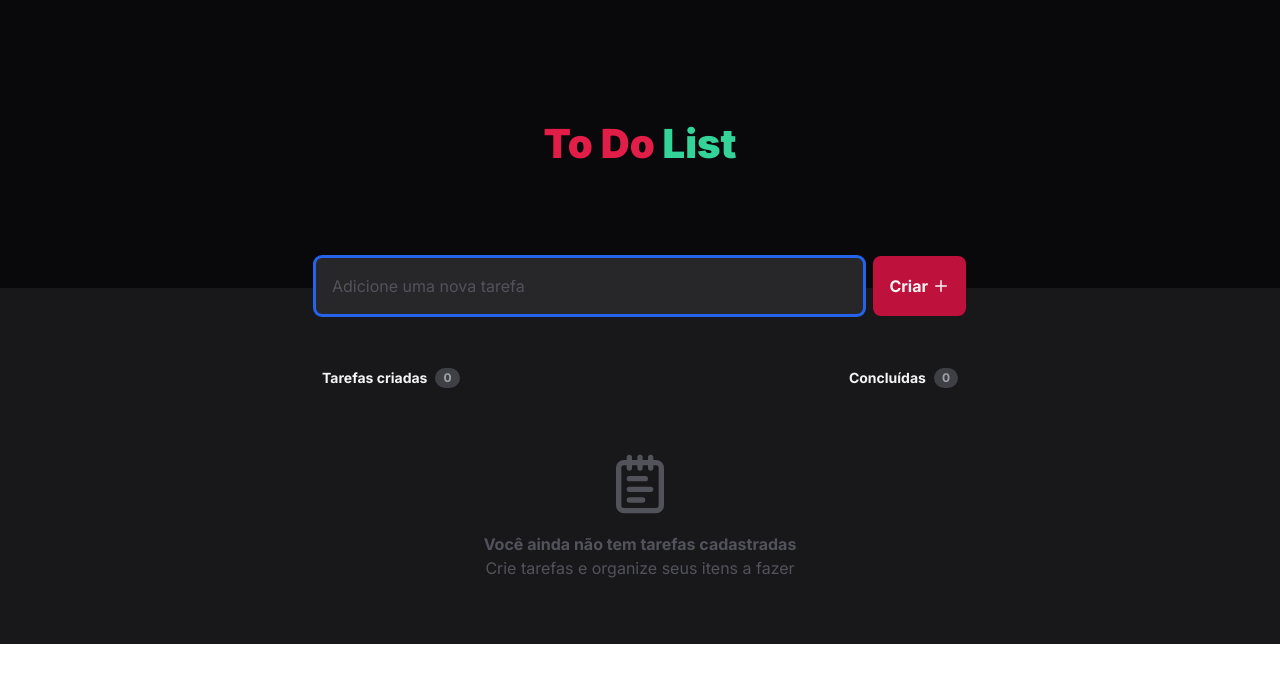
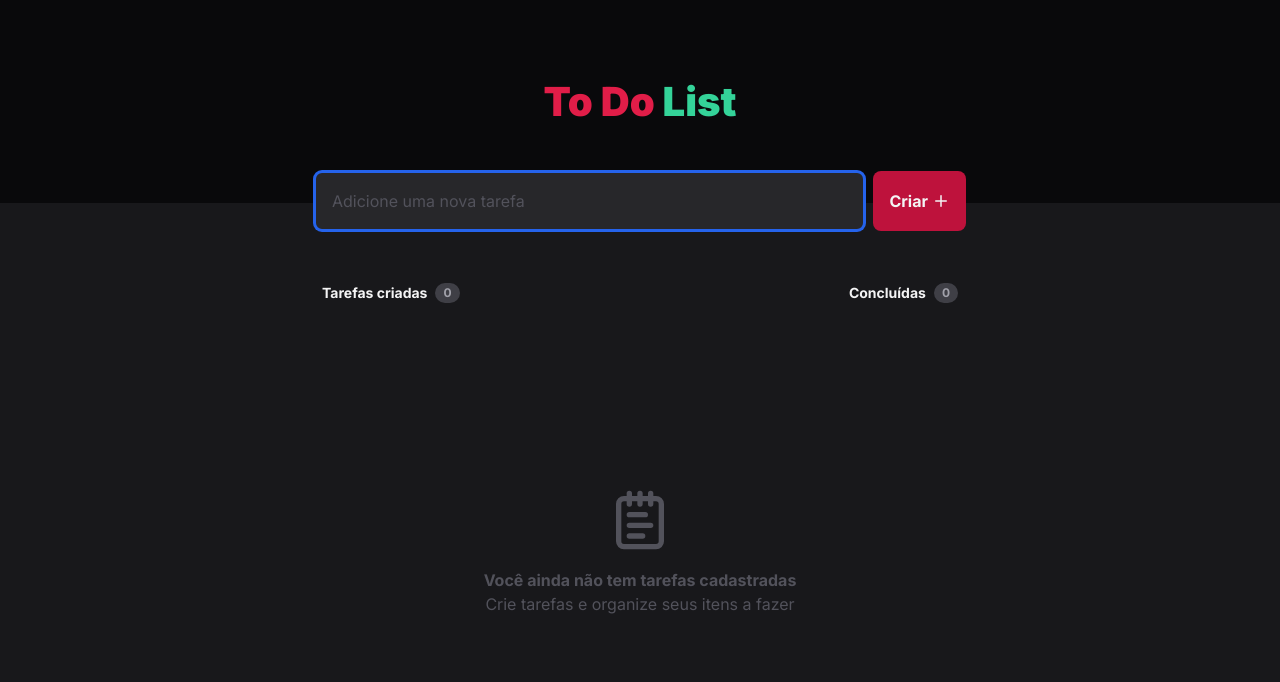
Before and after one commit to diozenio/to-do-list-frontend, a Next.js app: page / in a window 1280 px wide. Shown: the top 682 px of the page. Built offline with nearby package versions, Linux system fonts and the light colour scheme.

Commit message:
fix(tasks): Fix TaskList uncomplete height

```diff
--- a/src/app/page.tsx
+++ b/src/app/page.tsx
@@ -3,7 +3,7 @@ import TasksList from "@/components/tasks/TasksList";
 
 export default function Home() {
   return (
-    <main className="bg-zinc-900 flex flex-1 flex-col">
+    <main className="bg-zinc-900 flex flex-col h-full">
       <header className="w-full h-72 bg-zinc-950 relative flex items-center justify-center">
         <h1 className="font-black text-rose-600 text-[40px]">
           To Do <span className="text-emerald-400">List</span>
--- a/src/components/tasks/TasksList.tsx
+++ b/src/components/tasks/TasksList.tsx
@@ -6,7 +6,7 @@ import { NotepadTextIcon } from "@/assets/icons";
 
 function EmptyTasksList() {
   return (
-    <div className="flex flex-col justify-center items-center text-zinc-600 py-8">
+    <div className="text-zinc-600 flex flex-1 flex-col justify-center items-center">
       <NotepadTextIcon size={64} />
       <h3 className="font-bold mt-4">Você ainda não tem tarefas cadastradas</h3>
       <p> Crie tarefas e organize seus itens a fazer</p>
@@ -20,7 +20,7 @@ interface TasksListProps {
 
 function TasksList({ tasks }: TasksListProps) {
   return (
-    <section className="pt-20 w-[700px] 2xl:w-[860px] px-8 max-w-full mx-auto pb-8">
+    <section className="pt-20 w-[700px] 2xl:w-[860px] px-8 max-w-full mx-auto pb-8 h-full flex flex-col">
       <div className="w-full flex flex-row justify-between items-center mb-8">
         <TasksInfo
           label="Tarefas criadas"
@@ -28,15 +28,16 @@ function TasksList({ tasks }: TasksListProps) {
         />
         <TasksInfo label="Concluídas" counter={getCompletedTasksCount(tasks)} />
       </div>
-      <div className="flex flex-col gap-3">
-        {tasks?.length ? (
-          tasks?.map((task) => {
+
+      {tasks?.length ? (
+        <div className="flex flex-col gap-3">
+          {tasks?.map((task) => {
             return <TaskCard key={task.id} task={task} />;
-          })
-        ) : (
-          <EmptyTasksList />
-        )}
-      </div>
+          })}
+        </div>
+      ) : (
+        <EmptyTasksList />
+      )}
     </section>
   );
 }
```
